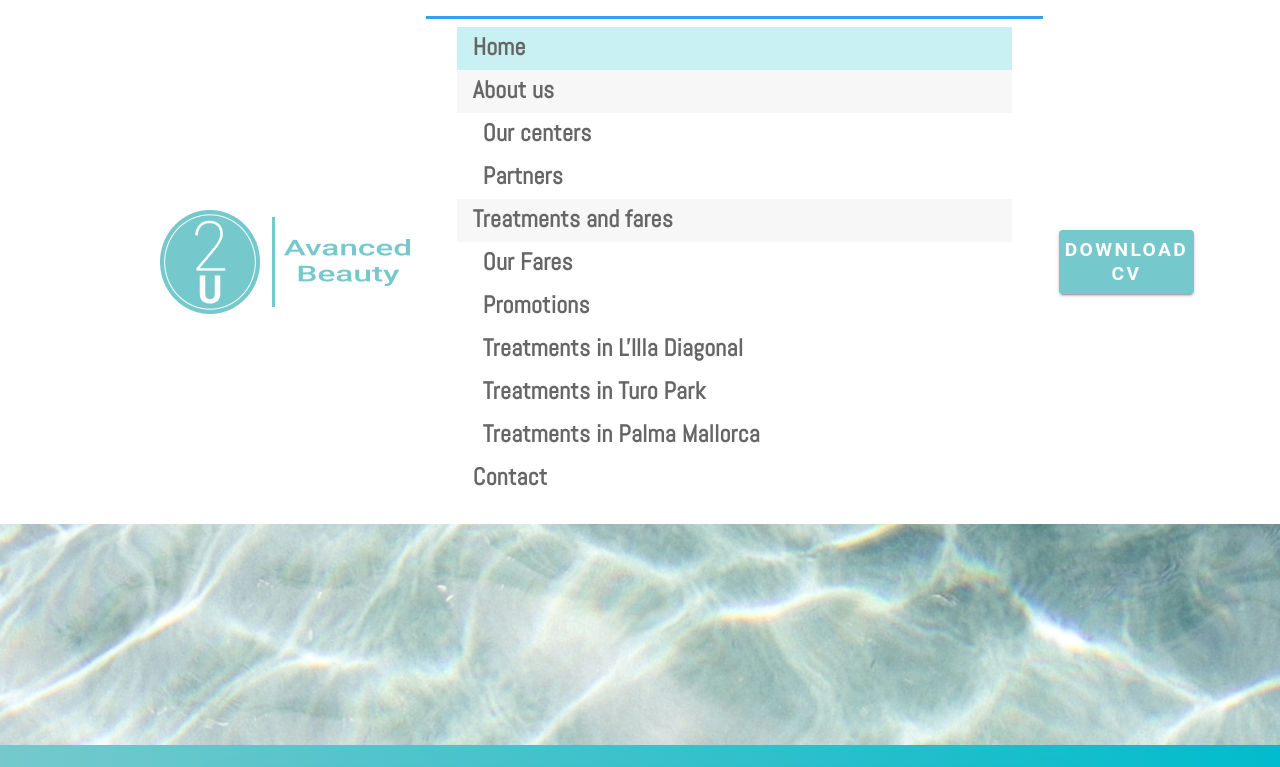
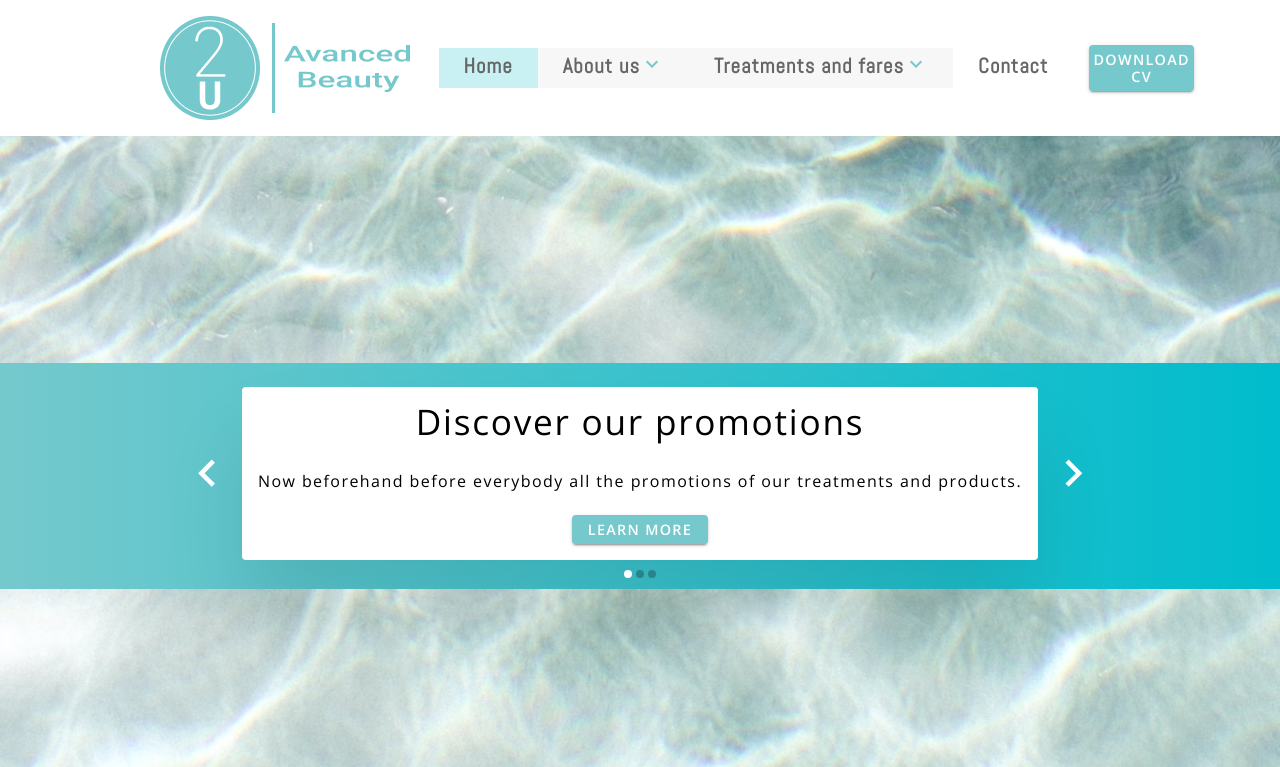
Before and after one commit to Rocamain/2u, a React (Create React App) app: page / in a window 1280 px wide. Shown: the top 767 px of the page. Built offline with nearby package versions, Linux system fonts and the light colour scheme; data requests are answered from the project's data file.

Commit message:
navigation on big screens halfway throw, pending to implement the popover, small screens impletented

```diff
--- a/src/assets/static/theme/styledTheme.js
+++ b/src/assets/static/theme/styledTheme.js
@@ -18,6 +18,7 @@ theme = createTheme(theme, {
     text: {
       primary: 'rgba(51,51,51,0.8)',
     },
+
     background: {
       primary: 'linear-gradient(90deg,#75c9cc 0%,#00bccc 100%)!important',
       secondary: 'rgb(244, 249, 252)',
@@ -66,15 +67,15 @@ theme = createTheme(theme, {
     },
     p: {
       fontWeight: '400',
-      fontSize: '1rem',
-      lineHeight: 1.15,
+      fontSize: '0.9rem',
+      lineHeight: 0.9,
       fontFamily: ['Abel', 'Open Sans'].join(','),
       letterSpacing: '0.007em',
     },
     body1: {
       fontWeight: '400',
-      fontSize: '1.12rem',
-      lineHeight: 1.15,
+      fontSize: '1rem',
+      lineHeight: 1.2,
       fontFamily: ['Open Sans', 'Abel'].join(','),
       letterSpacing: '0.090em',
     },
@@ -112,19 +113,19 @@ theme = createTheme(theme, {
       letterSpacing: '0.04em',
       color: '#666',
       [theme.breakpoints.between('sm', 'md')]: {
-        fontSize: '1rem',
+        fontSize: '0.9rem',
         lineHeight: '1.1rem',
-        letterSpacing: '0.02em',
+        letterSpacing: '0.04em',
       },
       [theme.breakpoints.between('md', 'lg')]: {
-        fontSize: '1.6rem',
-        lineHeight: '1.3rem',
-        letterSpacing: '0.01em',
+        fontSize: '1.15rem',
+        lineHeight: '1.1rem',
+        letterSpacing: '0.04em',
       },
       [theme.breakpoints.up('lg')]: {
-        fontSize: '1.5rem',
-        lineHeight: '1.5rem',
-        letterSpacing: '0.01em',
+        fontSize: '1.3rem',
+        lineHeight: '1.2rem',
+        letterSpacing: '0.05em',
       },
       '&:hover': {
         color: '#75C9CC',
@@ -149,6 +150,7 @@ theme = createTheme(theme, {
       fontFamily: ['Abel', 'Open Sans'].join(','),
       letterSpacing: '0.08em',
       color: '#8F5F45',
+
       [theme.breakpoints.between('xs', 'sm')]: {
         fontSize: '1.25rem',
         lineHeight: '1.2rem',
@@ -204,6 +206,7 @@ theme = createTheme(theme, {
         root: {
           border: 'none',
           background: 'none',
+          width: 'maxContent',
           '&.Mui-selected': {
             backgroundColor: '#00bccc36',
           },
@@ -218,13 +221,13 @@ theme = createTheme(theme, {
       styleOverrides: {
         root: {
           [theme.breakpoints.between('sm', 'md')]: {
-            fontSize: '1.5rem',
+            fontSize: '1.3rem',
             lineHeight: '1.3rem',
             letterSpacing: '0.02em',
           },
           [theme.breakpoints.up('md')]: {
-            fontSize: '1.2rem',
-            lineHeight: '1.5rem',
+            fontSize: '1.3rem',
+            lineHeight: '1.2rem',
             marginBottom: '0.01em',
           },
           contrastText: '#fff',
--- a/src/components/accessories/Button.jsx
+++ b/src/components/accessories/Button.jsx
@@ -1,5 +1,5 @@
 import React from 'react';
-import { Button } from '@mui/material';
+import { Button, Typography } from '@mui/material';
 import useMediaQuery from '@mui/material/useMediaQuery';
 import { useTheme } from '@mui/material/styles';
 
@@ -8,9 +8,11 @@ export default function StyledButton({ content }) {
   const desktop = useMediaQuery(theme.breakpoints.up('lg'));
   const tablet = useMediaQuery(theme.breakpoints.up('sm'));
   const mobile = useMediaQuery(theme.breakpoints.up('xs'));
-
+  const handleClick = (event) => {
+    console.log('clicked');
+  };
   const sizes = () => {
-    if (desktop) return 'large';
+    if (desktop) return 'medium';
     if (tablet) return 'medium';
     if (mobile) return 'small';
   };
@@ -20,9 +22,15 @@ export default function StyledButton({ content }) {
       <Button
         size={sizes()}
         variant="contained"
-        sx={{ fontWeight: 600, letterSpacing: '0.15rem' }}
+        onClick={handleClick}
+        // fullWidth
       >
-        {content}
+        <Typography
+          component="p"
+          sx={{ fontWeight: 600, fontSize: '0.9rem', wordBreak: 'keep-all' }}
+        >
+          {content}
+        </Typography>
       </Button>
     </>
   );
--- a/src/components/accessories/Icon.jsx
+++ b/src/components/accessories/Icon.jsx
@@ -1,4 +1,4 @@
-import { Icon, Box } from '@mui/material';
+import { Icon } from '@mui/material';
 import { styled } from '@mui/material/styles';
 
 import { useRef } from 'react';
--- a/src/components/accessories/NavLink.jsx
+++ b/src/components/accessories/NavLink.jsx
@@ -1,29 +1,93 @@
-import { ListItemButton, ListItemText, Typography } from '@mui/material';
+import { useState } from 'react';
+import {
+  ListItemButton,
+  ListItemText,
+  Typography,
+  Popover,
+} from '@mui/material';
 import { Link } from 'react-router-dom';
+import ExpandMore from '@mui/icons-material/ExpandMore';
+import ExpandLess from '@mui/icons-material/ExpandLess';
 
 function NavLink(props) {
-  const { route, to, selected, handleListItemClick, index, subpath, main } =
-    props;
+  const {
+    route,
+    to,
+    selected,
+    handleListItemClick,
+    index,
+    subpath,
+    main,
+    matchesBigScreens,
+  } = props;
+
+  const [anchorEl, setAnchorEl] = useState(null);
+
+  const handleClick = (event) => {
+    setAnchorEl(event.currentTarget);
+  };
+
+  const handleClose = () => {
+    setAnchorEl(null);
+  };
+
+  const open = Boolean(anchorEl);
+  const id = open ? 'simple-popover' : undefined;
 
   return (
+    <>
       <ListItemButton
         dense
+        component="li"
         selected={selected}
-      onClick={() => handleListItemClick(index)}
+        aria-describedby={id}
+        variant="contained"
+        onClick={handleClick}
+        disableRipple
         sx={{
-        marginLeft: subpath ? '20px' : 0,
-        width: '90%',
-        display: 'block',
+          px: subpath ? '40px' : '25px',
+          width: !matchesBigScreens ? '90%' : undefined,
+          flexGrow: 0,
           backgroundColor: main ? '#00000008' : undefined,
         }}
       >
-      <Link style={{ textDecoration: 'none' }} to={to === 'Home' ? '/' : to}>
+        <Link
+          style={{
+            textDecoration: 'none',
+            display: 'inline-flex',
+            minWidth: '100%',
+            alignItems: 'flex-start',
+          }}
+          to={to === 'Home' ? '/' : to}
+        >
           <ListItemText
-          primary={<Typography variant="navbarLinks">{route}</Typography>}
-          variant="navbarLinks"
+            primary={
+              <Typography sx={{ wordBreak: 'keep-all' }} variant="navbarLinks">
+                {route}
+              </Typography>
+            }
           />
+          {matchesBigScreens &&
+            main &&
+            (open ? <ExpandLess /> : <ExpandMore />)}
         </Link>
+
+        {main && open && (
+          <Popover
+            id={id}
+            open={open}
+            anchorEl={anchorEl}
+            onClose={handleClose}
+            anchorOrigin={{
+              vertical: 'bottom',
+              horizontal: 'left',
+            }}
+          >
+            {props.children}
+          </Popover>
+        )}
       </ListItemButton>
+    </>
   );
 }
 
--- a/src/components/accessories/NavList.jsx
+++ b/src/components/accessories/NavList.jsx
@@ -1,20 +1,135 @@
-import { useState } from 'react';
+import { useContext, useState } from 'react';
+import NavLink from '../accessories/NavLink';
+
+import { List } from '@mui/material';
+import { NavigationContext } from '../../hooks/context/useNavigationContext';
+import { useTheme } from '@mui/material/styles';
+import useMediaQuery from '@mui/material/useMediaQuery';
 import { styled } from '@mui/material/styles';
 import { Box, IconButton, Popover } from '@mui/material';
 
 import ExpandMore from '@mui/icons-material/ExpandMore';
 import ExpandLess from '@mui/icons-material/ExpandLess';
 
-// const singleLink ;
-function NavList(props) {
-  console.log('nalist', props.path);
-  const [open, setOpen] = useState(true);
+const StyledNavList = styled(List)(({ theme }) => ({
+  width: '85vw',
+  margin: '0 auto',
+  display: 'flex',
+  flexDirection: 'column',
+  alignItems: 'center',
+  backgroundColor: 'white',
+  ariaLabel: 'navigation menu',
+}));
 
-  const handleClick = () => {
-    setOpen(!open);
+function NavList() {
+  const [selectedIndex, setSelectedIndex] = useState('Home');
+  const { data, allPaths } = useContext(NavigationContext);
+
+  const theme = useTheme();
+  const matchesBigScreens = useMediaQuery(theme.breakpoints.up('md'), {
+    noSsr: true,
+  });
+
+  const handleListItemClick = (index) => {
+    setSelectedIndex(index);
   };
 
-  return <div>hello </div>;
+  return (
+    <StyledNavList
+      disablePadding
+      dense
+      component="ul"
+      sx={{
+        flexDirection: { md: 'row' },
+        alignItems: { sm: 'flex-start', md: 'center' },
+        justifyContent: 'flex-end',
+        borderTop: {
+          xs: '3px solid #2ea3f2',
+          md: 'none',
+        },
+      }}
+    >
+      {data.map((route, index) => {
+        if (typeof route === 'string') {
+          return (
+            <NavLink
+              key={route}
+              index={route}
+              to={allPaths[route]}
+              selected={selectedIndex === route}
+              route={route}
+              handleListItemClick={handleListItemClick}
+              subpath={false}
+              main={false}
+              matchesBigScreens
+            />
+          );
+        }
+
+        const mainPath = Object.keys(route)[0];
+
+        if (matchesBigScreens) {
+          const sectionsPaths = [
+            ...route[mainPath].sectionsWithSameURL,
+            ...route[mainPath].sectionsWithDiffURL,
+          ];
+
+          const list = (
+            <>
+              <NavLink
+                key={mainPath}
+                index={mainPath}
+                to={allPaths[mainPath]}
+                selected={selectedIndex === mainPath}
+                route={mainPath}
+                handleListItemClick={handleListItemClick}
+                subpath={false}
+                main={true}
+                matchesBigScreens
+              >
+                <List sx={{ display: 'flex', flexDirection: 'column' }}>
+                  {sectionsPaths.map((path, index) => (
+                    <NavLink
+                      key={path}
+                      index={path}
+                      to={allPaths[path]}
+                      selected={selectedIndex === path}
+                      route={path}
+                      handleListItemClick={handleListItemClick}
+                      subpath={true}
+                      main={false}
+                      matchesBigScreens
+                    />
+                  ))}
+                </List>
+              </NavLink>
+            </>
+          );
+          return list;
+        }
+
+        const restOfPaths = [
+          mainPath,
+          ...route[mainPath].sectionsWithSameURL,
+          ...route[mainPath].sectionsWithDiffURL,
+        ];
+        const restOfPathsLink = restOfPaths.map((path, index) => (
+          <NavLink
+            key={path}
+            index={path}
+            to={allPaths[path]}
+            selected={selectedIndex === path}
+            route={path}
+            handleListItemClick={handleListItemClick}
+            subpath={index !== 0}
+            main={index === 0}
+          />
+        ));
+
+        return restOfPathsLink;
+      })}
+    </StyledNavList>
+  );
 }
 
 export default NavList;
--- a/src/components/main/Header.jsx
+++ b/src/components/main/Header.jsx
@@ -1,7 +1,7 @@
-import { useState, useRef, useEffect } from 'react';
+import { useState, useRef } from 'react';
 import { styled } from '@mui/material/styles';
 import MenuIcon from '@mui/icons-material/Menu';
-import { Box, IconButton, Popover } from '@mui/material';
+import { Box, IconButton, Popover, CardMedia } from '@mui/material';
 import StyledButton from '../accessories/Button';
 
 import Menu from '../main/Menu';
@@ -35,12 +35,7 @@ const StyledHeader = styled(Box)(({ theme }) => ({
     width: '85vw',
   },
 }));
-
-const StyledPopover = styled(Popover)(({ theme }) => ({
-  [theme.breakpoints.up('md')]: {
-    display: 'none',
-  },
-}));
+const StyledImg = styled(CardMedia)(({ theme }) => ({}));
 
 export default function Header() {
   const [anchorEl, setAnchorEl] = useState(null);
@@ -69,18 +64,25 @@ export default function Header() {
   const id = open ? 'simple-popover' : undefined;
   return (
     <>
-      <Box ref={ref} sx={{ boxShadow: 'rgba(0, 0, 0, 0.1) 0px 1px 0px 0px' }}>
-        <StyledHeader component="nav">
-          <img
+      <Box
+        ref={ref}
+        component="header"
+        sx={{ boxShadow: 'rgba(0, 0, 0, 0.1) 0px 1px 0px 0px' }}
+      >
+        <StyledHeader component="div">
+          <StyledImg
+            component="img"
             src={logo}
             alt="clickable company logo"
-            style={
-              matchesBigScreens ? { height: 'inherit' } : { height: '2.3em' }
-            }
+            sx={{
+              width: {
+                xs: '30%',
+                sm: '30%',
+                md: '45%',
+              },
+            }}
           />
 
-          {!matchesBigScreens && (
-            <>
           <IconButton
             aria-describedby={id}
             aria-label="menu burger button"
@@ -88,11 +90,16 @@ export default function Header() {
             aria-haspopup="true"
             aria-expanded={open ? 'true' : undefined}
             onClick={handleOpen}
+            sx={{
+              display: {
+                md: 'none',
+                lg: 'none',
+              },
+            }}
           >
-                <MenuIcon sx={{ fontSize: '2rem' }} />
+            <MenuIcon />
           </IconButton>
-            </>
-          )}
+
           {matchesBigScreens && (
             <StyledNavBar component="nav">
               <Menu
@@ -111,7 +118,7 @@ export default function Header() {
         </StyledHeader>
       </Box>
       {!matchesBigScreens && (
-        <StyledPopover
+        <Popover
           id={id}
           open={open}
           anchorEl={anchorEl}
@@ -124,9 +131,14 @@ export default function Header() {
             vertical: 'top',
             horizontal: 'center',
           }}
+          sx={{
+            display: {
+              md: 'none',
+            },
+          }}
         >
           <Menu />
-        </StyledPopover>
+        </Popover>
       )}
     </>
   );
--- a/src/components/main/Menu.jsx
+++ b/src/components/main/Menu.jsx
@@ -1,6 +1,6 @@
-import { useContext, useState, useEffect } from 'react';
+import { useContext, useState } from 'react';
 import NavLink from '../accessories/NavLink';
-
+import NavList from '../accessories/NavList';
 import { List } from '@mui/material';
 import { NavigationContext } from '../../hooks/context/useNavigationContext';
 
@@ -12,62 +12,5 @@ export default function MenuDrawer(props) {
     setSelectedIndex(index);
   };
 
-  return (
-    data && (
-      <List
-        // disablePadding
-        dense
-        component="nav"
-        aria-label="navigation menu"
-        sx={{
-          width: '85vw',
-          mx: 'auto',
-          display: 'flex',
-          flexDirection: 'column',
-          alignItems: 'center',
-          backgroundColor: 'white',
-          borderTop: '3px solid #2ea3f2',
-        }}
-      >
-        {data.map((route, index) => {
-          if (typeof route === 'string') {
-            return (
-              <NavLink
-                key={route}
-                index={route}
-                to={allPaths[route]}
-                selected={selectedIndex === route}
-                route={route}
-                handleListItemClick={handleListItemClick}
-                subpath={false}
-                main={false}
-              />
-            );
-          }
-
-          const mainPath = Object.keys(route)[0];
-
-          const restOfPaths = [
-            mainPath,
-            ...route[mainPath].sectionsWithSameURL,
-            ...route[mainPath].sectionsWithDiffURL,
-          ];
-          const restOfPathsLink = restOfPaths.map((path, index) => (
-            <NavLink
-              key={path}
-              index={path}
-              to={allPaths[path]}
-              selected={selectedIndex === path}
-              route={path}
-              handleListItemClick={handleListItemClick}
-              subpath={index !== 0}
-              main={index === 0}
-            />
-          ));
-
-          return restOfPathsLink;
-        })}
-      </List>
-    )
-  );
+  return data && <NavList />;
 }
--- a/src/hooks/custom/useBg.js
+++ b/src/hooks/custom/useBg.js
@@ -15,7 +15,7 @@ export default function useBg(data, overlapContainer) {
       window.addEventListener('resize', () => setWrapperSize());
     }
     return () => window.removeEventListener('resize', setWrapperSize);
-  }, [data, height]);
+  }, [data, setHeight]);
 
   return height;
 }
```
Lines whose indentation alone changed are shown as unchanged.
